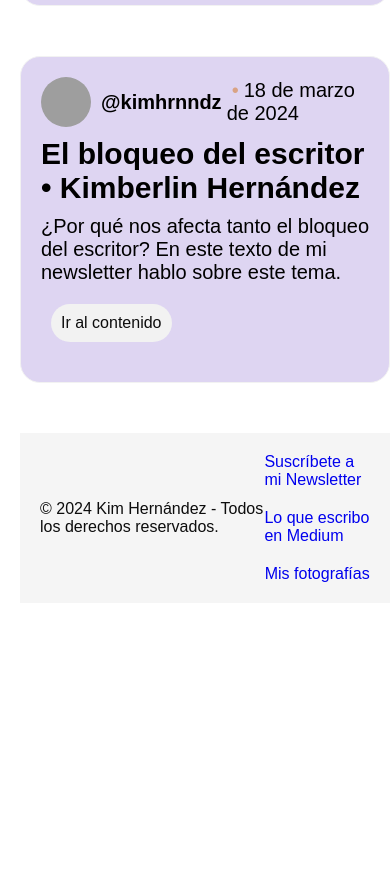
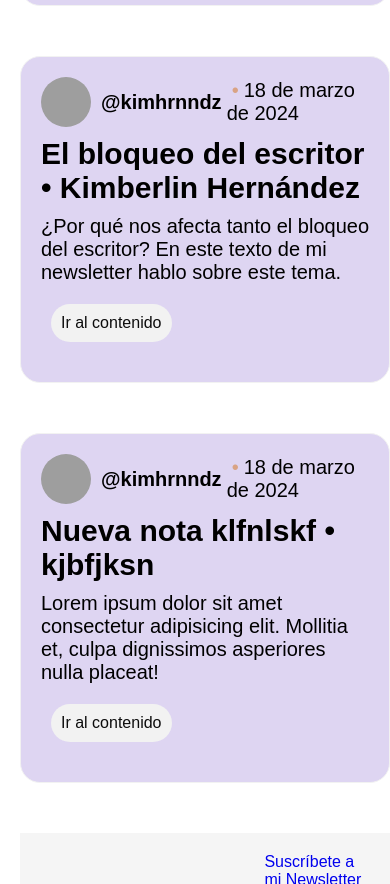
Before and after one commit to kimberlinhernandez/proyecto-coder-portafolio-60360, a website: page pages/notas.html in a window 390 px wide. Shown: the part 1091-1975 px from the top of the page. Before the commit the page ends 1714 px from the top, so only its background shows below. Drawn offline with Linux system fonts and the light colour scheme; grey boxes are pictures that could not be loaded.

Commit message:
Añadir imágenes de perfil de autor y actualizar páginas HTML y estilos SCSS

```diff
--- a/pages/notas.html
+++ b/pages/notas.html
@@ -7,7 +7,8 @@
     <meta name="language" content="Spanish">
     <meta name="robots" content="index, follow">
     <meta name="author" content="Kimberlin Hernández">
-    <meta name="description" content="Notas cargadas de ideas creativas y recomendaciones para mejorar las estrategias de contenidos y encontrar fuentes de inspiración en el mundo digital.">
+    <meta name="description"
+        content="Notas cargadas de ideas creativas y recomendaciones para mejorar las estrategias de contenidos y encontrar fuentes de inspiración en el mundo digital.">
     <link rel="icon" type="image/png" href="../img/logos/favicon-portafolio.png">
     <link rel="stylesheet" href="../css/style.css">
     <title>Notas</title>
@@ -47,17 +48,18 @@
         <h1 class="titulo-secciones">Notas</h1>
 
         <div class="etiquetas-notas">
-            <button ><a href="./notas.html">Todas las etiquetas</a></button>
+            <button><a href="./notas.html">Todas las etiquetas</a></button>
             <button onclick="filtrarPorEtiqueta('etiqueta1')">Entrevistas</button>
             <button onclick="filtrarPorEtiqueta('etiqueta2')">Newsletter</button>
             <button onclick="filtrarPorEtiqueta('etiqueta3')">Opinión</button>
         </div>
 
         <div class="notes-container">
-            <div class="note-wrapper etiqueta3">
+            <article class="note-wrapper etiqueta3">
                 <div class="note">
                     <div class="note-meta">
-                    <img class="author-photo" src="../img/illustrations/contacto-trabajo-kimberlin-hernandez.svg" alt="">
+                        <img class="author-photo" src="../img/illustrations/contacto-trabajo-kimberlin-hernandez.svg"
+                            alt="">
                         <strong class="author-name">@kimhrnndz</strong>
                         <div>
                             <time datetime="2024-03-18">18 de marzo de 2024</time>
@@ -65,15 +67,18 @@
                     </div>
                     <div class="note-content">
                         <h2 class="note-title">La gentrificación digital • José Heinz</h2>
-                    <p>¿Por qué lo genérico es tan interesante? Este texto me pareció interesante, porque trata sobre el problema de dejar nuestras elecciones en manos de los algoritmos.</p>
-                    <a href="https://cajanegraeditora.com.ar/la-gentrificacion-digital/" target="_blank" class="boton-nota">Ir al contenido</a>
+                        <p>¿Por qué lo genérico es tan interesante? Este texto me pareció interesante, porque trata
+                            sobre el problema de dejar nuestras elecciones en manos de los algoritmos.</p>
+                        <a href="https://cajanegraeditora.com.ar/la-gentrificacion-digital/" target="_blank"
+                            class="boton-nota">Ir al contenido</a>
                     </div>
                 </div>
 
-            <div class="note-wrapper etiqueta1">
+                <article class="note-wrapper etiqueta1">
                     <div class="note">
                         <div class="note-meta">
-                    <img class="author-photo" src="../img/illustrations/contacto-trabajo-kimberlin-hernandez.svg" alt="">
+                            <img class="author-photo"
+                                src="../img/illustrations/contacto-trabajo-kimberlin-hernandez.svg" alt="">
                             <strong class="author-name">@kimhrnndz</strong>
                             <div>
                                 <time datetime="2024-03-18">18 de marzo de 2024</time>
@@ -81,27 +86,50 @@
                         </div>
                         <div class="note-content">
                             <h2 class="note-title">Los nuevos dioses • Entrevista a Erik Davis</h2>
-                    <p>¿Son las inteligencias artificiales nuestros nuevos dioses? Erik Davis, quien es doctor en Estudios Religiosos muestra su perspectiva.</p>
-                    <a href="https://letraslibres.com/entrevistas/inigo-ibanez-erik-davis-entrevista/" target="_blank" class="boton-nota">Ir al contenido</a>
+                            <p>¿Son las inteligencias artificiales nuestros nuevos dioses? Erik Davis, quien es doctor
+                                en Estudios Religiosos muestra su perspectiva.</p>
+                            <a href="https://letraslibres.com/entrevistas/inigo-ibanez-erik-davis-entrevista/"
+                                target="_blank" class="boton-nota">Ir al contenido</a>
                         </div>
                     </div>
 
-            <div class="note-wrapper etiqueta2">
+                    <article class="note-wrapper etiqueta2">
                         <div class="note">
                             <div class="note-meta">
-                    <img class="author-photo" src="../img/illustrations/contacto-trabajo-kimberlin-hernandez.svg" alt="">
+                                <img class="author-photo"
+                                    src="../img/illustrations/contacto-trabajo-kimberlin-hernandez.svg" alt="">
+                                <strong class="author-name">@kimhrnndz</strong>
+                                <div>
+                                    <time datetime="2024-03-18">18 de marzo de 2024</time>
+                                </div>
+                            </div>
+                            <article class="note-content">
+                                <h2 class="note-title">El bloqueo del escritor • Kimberlin Hernández</h2>
+                                <p>¿Por qué nos afecta tanto el bloqueo del escritor? En este texto de mi newsletter
+                                    hablo sobre este tema.</p>
+                                <a href="https://www.linkedin.com/pulse/qu%25C3%25A9-es-el-bloqueo-del-escritor-kimberlin-hern%25C3%25A1ndez-gax4c/?trackingId=g1s2z%2FO1T%2BKQ%2BEZ2tj9vwg%3D%3D"
+                                    target="_blank" class="boton-nota">Ir al contenido</a>
+                            </article>
+                        </div>
+                    </article>
+
+                    <div class="notes-container">
+                        <article class="note-wrapper etiqueta3">
+                            <div class="note">
+                                <div class="note-meta">
+                                    <img class="author-photo" src="../img/illustrations/contacto-trabajo-kimberlin-hernandez.svg"
+                                        alt="">
                                     <strong class="author-name">@kimhrnndz</strong>
                                     <div>
                                         <time datetime="2024-03-18">18 de marzo de 2024</time>
                                     </div>
                                 </div>
                                 <div class="note-content">
-                    <h2 class="note-title">El bloqueo del escritor • Kimberlin Hernández</h2>
-                    <p>¿Por qué nos afecta tanto el bloqueo del escritor? En este texto de mi newsletter hablo sobre este tema.</p>
-                    <a href="https://www.linkedin.com/pulse/qu%25C3%25A9-es-el-bloqueo-del-escritor-kimberlin-hern%25C3%25A1ndez-gax4c/?trackingId=g1s2z%2FO1T%2BKQ%2BEZ2tj9vwg%3D%3D" target="_blank" class="boton-nota">Ir al contenido</a>
+                                    <h2 class="note-title">Nueva nota klfnlskf • kjbfjksn</h2>
+                                    <p>Lorem ipsum dolor sit amet consectetur adipisicing elit. Mollitia et, culpa dignissimos asperiores nulla placeat!</p>
+                                    <a href="https://cajanegraeditora.com.ar/la-gentrificacion-digital/" target="_blank"
+                                        class="boton-nota">Ir al contenido</a>
                                 </div>
-            </div>
-
                             </div>
 
 
@@ -118,9 +146,9 @@
             <a href="https://www.instagram.com/khernandez.wr/">Mis fotografías</a>
         </div>
     </footer>
+
     <!-- Conexión con archivo JavaScript -->
     <script type="text/javascript" src="../nav.js"></script>
-
 </body>
 
 </html>
--- a/scss/pages/_notas.scss
+++ b/scss/pages/_notas.scss
@@ -1,4 +1,5 @@
 /*-- FALTA DEFINIR ESTILO DEL H1 --*/
+
 
 /*-- FALTA MARGIN Y PADDING --*/
 
@@ -6,6 +7,7 @@
     width: 100%;
     max-width: 800px;
     margin: 0 auto;
+    padding: 20px;
 
     .note {
         background-color: $color-background;
@@ -22,6 +24,7 @@
         .note-meta {
             display: flex;
             align-items: center;
+            margin-bottom: 10px;
 
             .author-photo {
                 width: 50px;
@@ -120,3 +123,21 @@
     color: $color-primary;
     font-weight: bold;
 }
+
+/*-- REVISAR ESTO --*/
+
+@media screen and (max-width: 768px) {
+    .note-meta {
+        flex-direction: column;
+        align-items: flex-start;
+        padding: 20px;
+
+        .author-photo {
+            margin-right: 0;
+            margin-bottom: 10px;
+        }
+        .author-name {
+            margin-right: 0;
+        }
+    }
+}
```
Also changed, not shown: index.html (+1 -3 lines), pages/blog.html (+2 -7 lines), pages/contacto.html (+10 -6 lines), pages/experiencia.html (+1 -2 lines), scss/pages/_experiencia.scss (+19 -7 lines), img/autores/foto-perfil-kimberlin-hernandez.png (added), scss/pages/_blog.scss (line endings or trailing spaces), 1 other file. Lines whose indentation alone changed are shown as unchanged.
